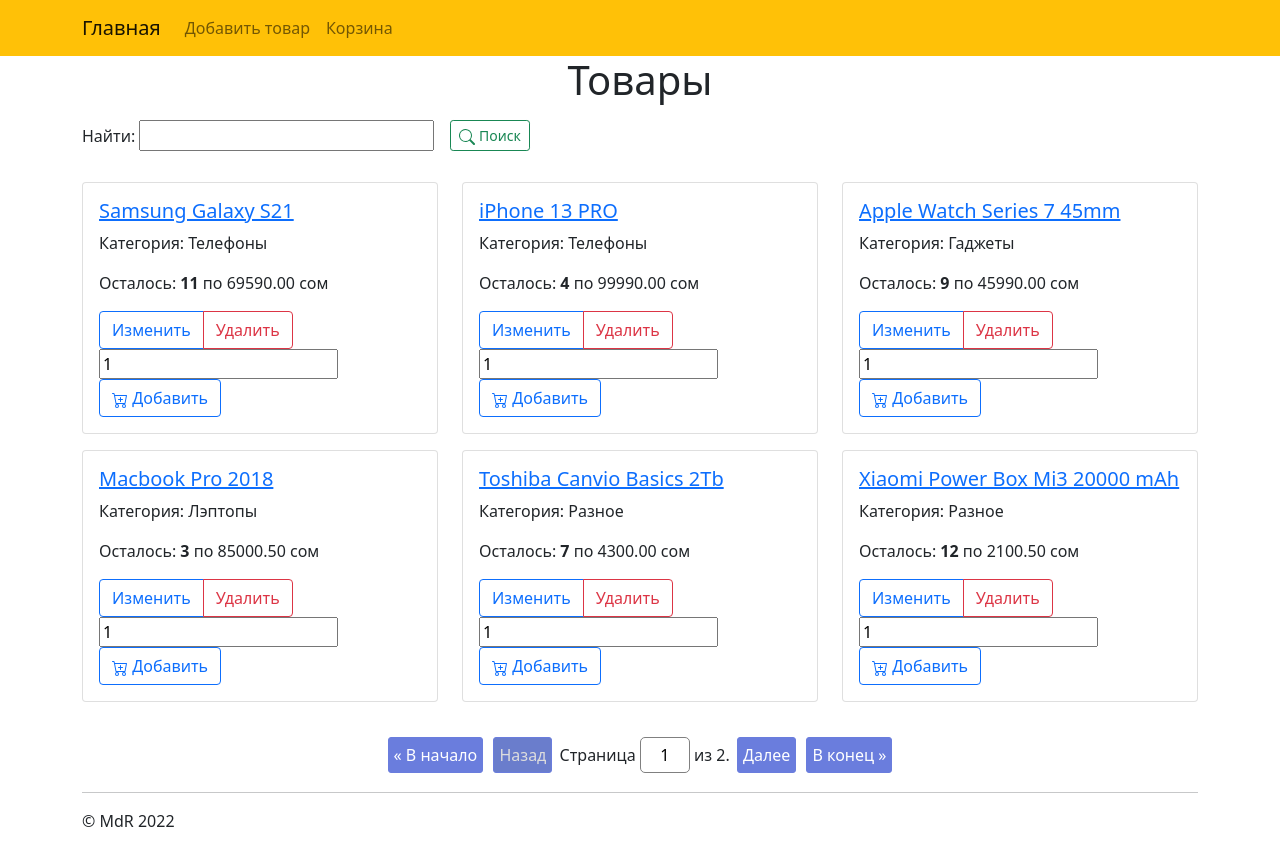
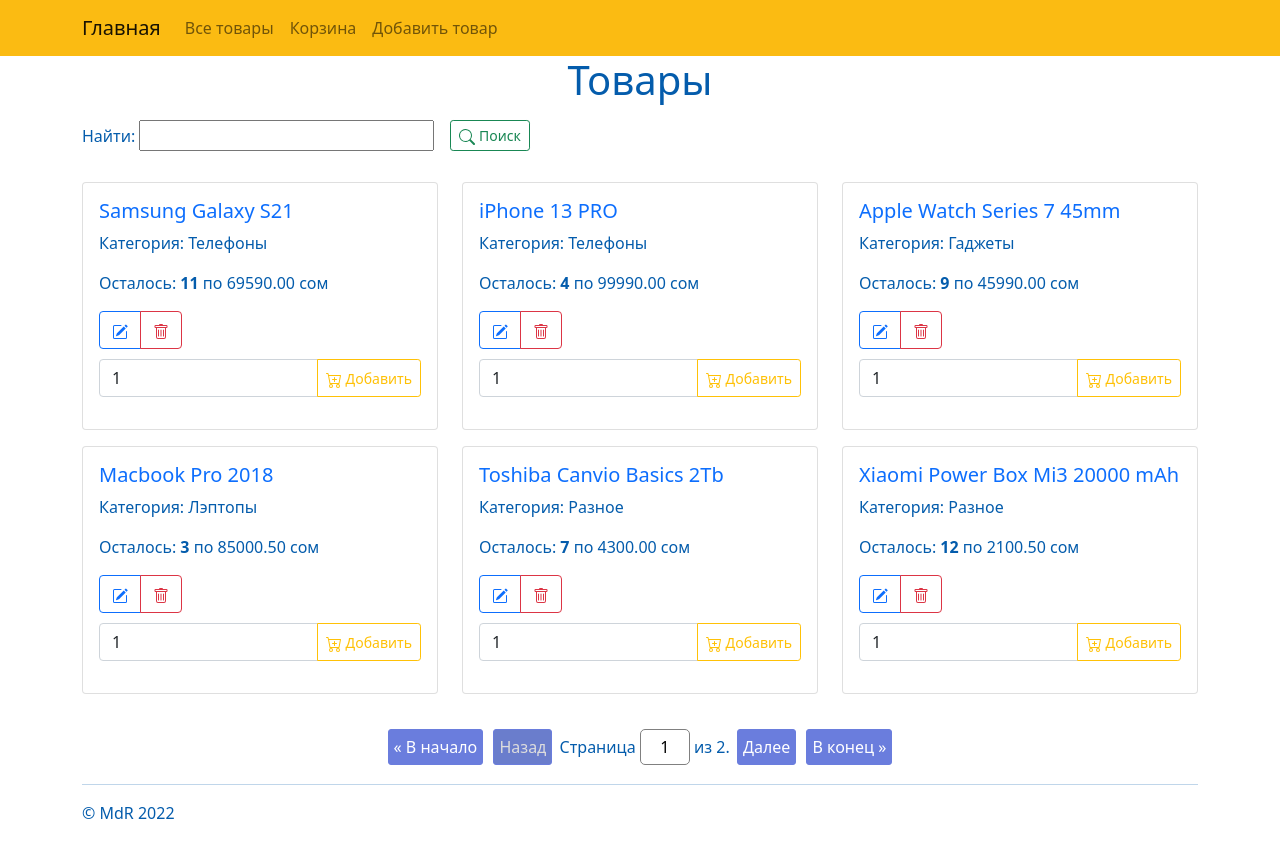
Before and after one commit to mtashtanovski/e-shop_labwork, a Django app: page / in a window 1280 px wide. After the commit the page ends 819 px from the top, so only its background shows below. Run offline with Django 3.2, Linux system fonts and the light colour scheme; data comes from the database, SQL or seed files in the repository.

Commit message:
1. Modified styling and displaying elements on pages.

```diff
--- a/source/webapp/static/css/styles.css
+++ b/source/webapp/static/css/styles.css
@@ -1,3 +1,7 @@
+body {
+    color: #045cac;
+}
+
 .pagination {
     text-align: center;
 }
@@ -46,3 +50,45 @@
     height: 31px;
     padding: 0;
 }
+
+.card a {
+    text-decoration: none;
+}
+
+.btn-group {
+    margin-bottom: 10px;
+}
+
+.partials-input input[type=text] {
+    width: 442px;
+}
+
+.partials-input input[type=text]:focus {
+    outline: none !important;
+    border: 1px solid #4ae3c7;
+    box-shadow: 0 0 10px #ffc107;
+}
+
+.partials-input textarea {
+    width: 442px;
+}
+
+.partials-input textarea:focus {
+    outline: none !important;
+    border: 1px solid #4ae3c7;
+    box-shadow: 0 0 10px #ffc107;
+}
+
+.partials-input input[type=number] {
+    width: 30%;
+}
+
+.partials-input input[type=number]:focus {
+    outline: none !important;
+    border: 1px solid #4ae3c7;
+    box-shadow: 0 0 10px #ffc107;
+}
+
+.partials-input select {
+    width: 30%;
+}
--- a/source/webapp/templates/base.html
+++ b/source/webapp/templates/base.html
@@ -17,7 +17,7 @@
 </head>
 <body>
     <!-- Navbar-->
-    <nav class="navbar navbar-expand-lg navbar-light" style="background-color: #ffc107">
+    <nav class="navbar navbar-expand-lg navbar-light" style="background-color: #fbbb12">
         <div class="container">
             <a class="navbar-brand" href="{% url 'webapp:index' %}">Главная</a>
             <button class="navbar-toggler"
@@ -28,10 +28,13 @@
             </button>
             <div class="collapse navbar-collapse" id="navbarNav">
                 <ul class="navbar-nav">
+                    <li class="nav-item">
+                        <a class="nav-link" aria-current="page" href="{% url 'webapp:index' %}">Все товары</a>
+                    </li>
+                    <li class="nav-item">
+                        <a class="nav-link" aria-current="page" href="{% url 'webapp:cart_view' %}">Корзина</a>
+                    </li>
                     {% block nav %}
-                    <li class="nav-item">
-                    <a class="nav-link" aria-current="page" href="#">Главная</a>
-                    </li>
                     {% endblock nav %}
                 </ul>
             </div>
--- a/source/webapp/templates/cart/cart_view.html
+++ b/source/webapp/templates/cart/cart_view.html
@@ -31,9 +31,10 @@
         {% endfor %}
         </tbody>
     </table>
+    <h5>Общая цена: {{ total }}</h5>
+    <hr>
 
-    <h5>Общая цена: {{ total }}</h5>
-
+    <h1>Оформить заказ</h1>
     <form class="row g-3" action="{% url "webapp:order_create_view" %}" method="post">
         {% include "partials/form.html" with button_txt="Заказать" %}
     </form>
--- a/source/webapp/templates/partials/cart_add_form.html
+++ b/source/webapp/templates/partials/cart_add_form.html
@@ -1,12 +1,14 @@
-<form action="{% url "webapp:product_add_to_cart" product.pk %}?next={{ request.get_full_path }}"
+<form class="row g-3" action="{% url "webapp:product_add_to_cart" product.pk %}?next={{ request.get_full_path }}"
       method="post">
     {% csrf_token %}
-    <input type="number" name="qty" value="1">
-    <button type="submit" class="btn btn-outline-primary">
+    <div class="input-group mb-3">
+        <input type="number" name="qty" value="1" class="form-control" aria-describedby="button-addon2">
+        <button class="btn btn-outline-warning btn-sm" type="submit" id="button-addon2">
             <svg xmlns="http://www.w3.org/2000/svg" width="16" height="16" fill="currentColor" class="bi bi-cart-plus" viewBox="0 0 16 16">
                 <path d="M9 5.5a.5.5 0 0 0-1 0V7H6.5a.5.5 0 0 0 0 1H8v1.5a.5.5 0 0 0 1 0V8h1.5a.5.5 0 0 0 0-1H9V5.5z"/>
                 <path d="M.5 1a.5.5 0 0 0 0 1h1.11l.401 1.607 1.498 7.985A.5.5 0 0 0 4 12h1a2 2 0 1 0 0 4 2 2 0 0 0 0-4h7a2 2 0 1 0 0 4 2 2 0 0 0 0-4h1a.5.5 0 0 0 .491-.408l1.5-8A.5.5 0 0 0 14.5 3H2.89l-.405-1.621A.5.5 0 0 0 2 1H.5zm3.915 10L3.102 4h10.796l-1.313 7h-8.17zM6 14a1 1 0 1 1-2 0 1 1 0 0 1 2 0zm7 0a1 1 0 1 1-2 0 1 1 0 0 1 2 0z"/>
             </svg>
             Добавить
         </button>
+    </div>
 </form>
--- a/source/webapp/templates/partials/form.html
+++ b/source/webapp/templates/partials/form.html
@@ -5,7 +5,7 @@
 {% endfor %}
 
 {% for field in form %}
-    <div class="container">
+    <div class="container partials-input">
         <p><label for="{{ field.id_for_label }}">{{ field.label }}</label></p>
     {% for error in field.errors %}
         <p class="text-danger">{{ error }}</p>
--- a/source/webapp/templates/product/add_product.html
+++ b/source/webapp/templates/product/add_product.html
@@ -1,7 +1,7 @@
 {% extends 'base.html' %}
 
 {% block title %} Add new product {% endblock %}
-{% block nav %}{% endblock %}
+{% block nav %}{% endblock nav %}
 {% block content %}
 
     <div class="container">
@@ -14,4 +14,4 @@
         </form>
     </div>
 
-{% endblock %}
+{% endblock content %}
--- a/source/webapp/templates/product/index.html
+++ b/source/webapp/templates/product/index.html
@@ -7,9 +7,6 @@
     <li class="nav-item">
         <a class="nav-link" aria-current="page" href="{% url 'webapp:product_create' %}">Добавить товар</a>
     </li>
-    <li class="nav-item">
-        <a class="nav-link" aria-current="page" href="{% url 'webapp:cart_view' %}">Корзина</a>
-    </li>
 {% endblock nav %}
 
 {% block content %}
@@ -18,16 +15,29 @@
 
     <div class="row my-3">
         {% for product in products %}
-            <div class="col-12 col-md-4 col-lg-4">
+            <div class="col-12 col-md-6 col-lg-4">
                 <div class="card mb-3">
                     <div class="card-body">
-                        <h5 class="card-title"><a
-                                href="{% url "webapp:product_view" product.pk %}">{{ product.title }}</a></h5>
+                        <h5 class="card-title">
+                            <a href="{% url "webapp:product_view" product.pk %}">
+                                {{ product.title }}
+                            </a>
+                        </h5>
                         <p class="card-text">Категория: {{ product.get_category_display }}</p>
                         <p class="card-text">Осталось: <b>{{ product.balance }}</b> по {{ product.price }} сом</p>
                         <div class="btn-group">
-                            <a class="btn btn-outline-primary" href="{% url 'webapp:product_update' product.pk %}">Изменить</a>
-                            <a class="btn btn-outline-danger" href="{% url 'webapp:product_delete' product.pk %}">Удалить</a>
+                            <a class="btn btn-outline-primary" href="{% url 'webapp:product_update' product.pk %}">
+                                <svg xmlns="http://www.w3.org/2000/svg" width="16" height="16" fill="currentColor" class="bi bi-pencil-square" viewBox="0 0 16 16">
+                                    <path d="M15.502 1.94a.5.5 0 0 1 0 .706L14.459 3.69l-2-2L13.502.646a.5.5 0 0 1 .707 0l1.293 1.293zm-1.75 2.456-2-2L4.939 9.21a.5.5 0 0 0-.121.196l-.805 2.414a.25.25 0 0 0 .316.316l2.414-.805a.5.5 0 0 0 .196-.12l6.813-6.814z"/>
+                                    <path fill-rule="evenodd" d="M1 13.5A1.5 1.5 0 0 0 2.5 15h11a1.5 1.5 0 0 0 1.5-1.5v-6a.5.5 0 0 0-1 0v6a.5.5 0 0 1-.5.5h-11a.5.5 0 0 1-.5-.5v-11a.5.5 0 0 1 .5-.5H9a.5.5 0 0 0 0-1H2.5A1.5 1.5 0 0 0 1 2.5v11z"/>
+                                </svg>
+                            </a>
+                            <a class="btn btn-outline-danger" href="{% url 'webapp:product_delete' product.pk %}">
+                                <svg xmlns="http://www.w3.org/2000/svg" width="16" height="16" fill="currentColor" class="bi bi-trash" viewBox="0 0 16 16">
+                                    <path d="M5.5 5.5A.5.5 0 0 1 6 6v6a.5.5 0 0 1-1 0V6a.5.5 0 0 1 .5-.5zm2.5 0a.5.5 0 0 1 .5.5v6a.5.5 0 0 1-1 0V6a.5.5 0 0 1 .5-.5zm3 .5a.5.5 0 0 0-1 0v6a.5.5 0 0 0 1 0V6z"/>
+                                    <path fill-rule="evenodd" d="M14.5 3a1 1 0 0 1-1 1H13v9a2 2 0 0 1-2 2H5a2 2 0 0 1-2-2V4h-.5a1 1 0 0 1-1-1V2a1 1 0 0 1 1-1H6a1 1 0 0 1 1-1h2a1 1 0 0 1 1 1h3.5a1 1 0 0 1 1 1v1zM4.118 4 4 4.059V13a1 1 0 0 0 1 1h6a1 1 0 0 0 1-1V4.059L11.882 4H4.118zM2.5 3V2h11v1h-11z"/>
+                                </svg>
+                            </a>
                         </div>
                         {% include "partials/cart_add_form.html" %}
                     </div>
```
Also changed, not shown: source/webapp/templates/product/product_view.html (+9 -7 lines). Lines whose indentation alone changed are shown as unchanged.
